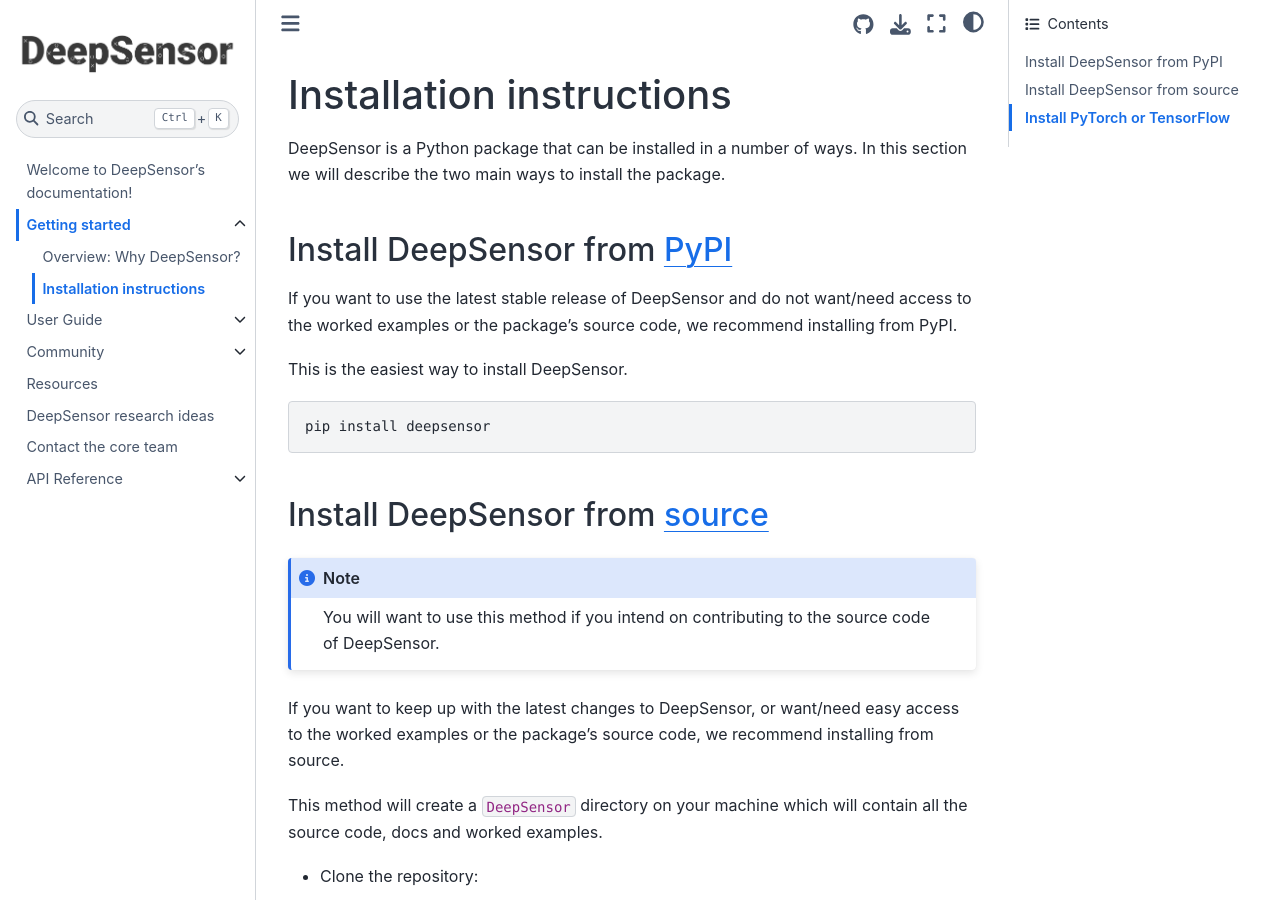
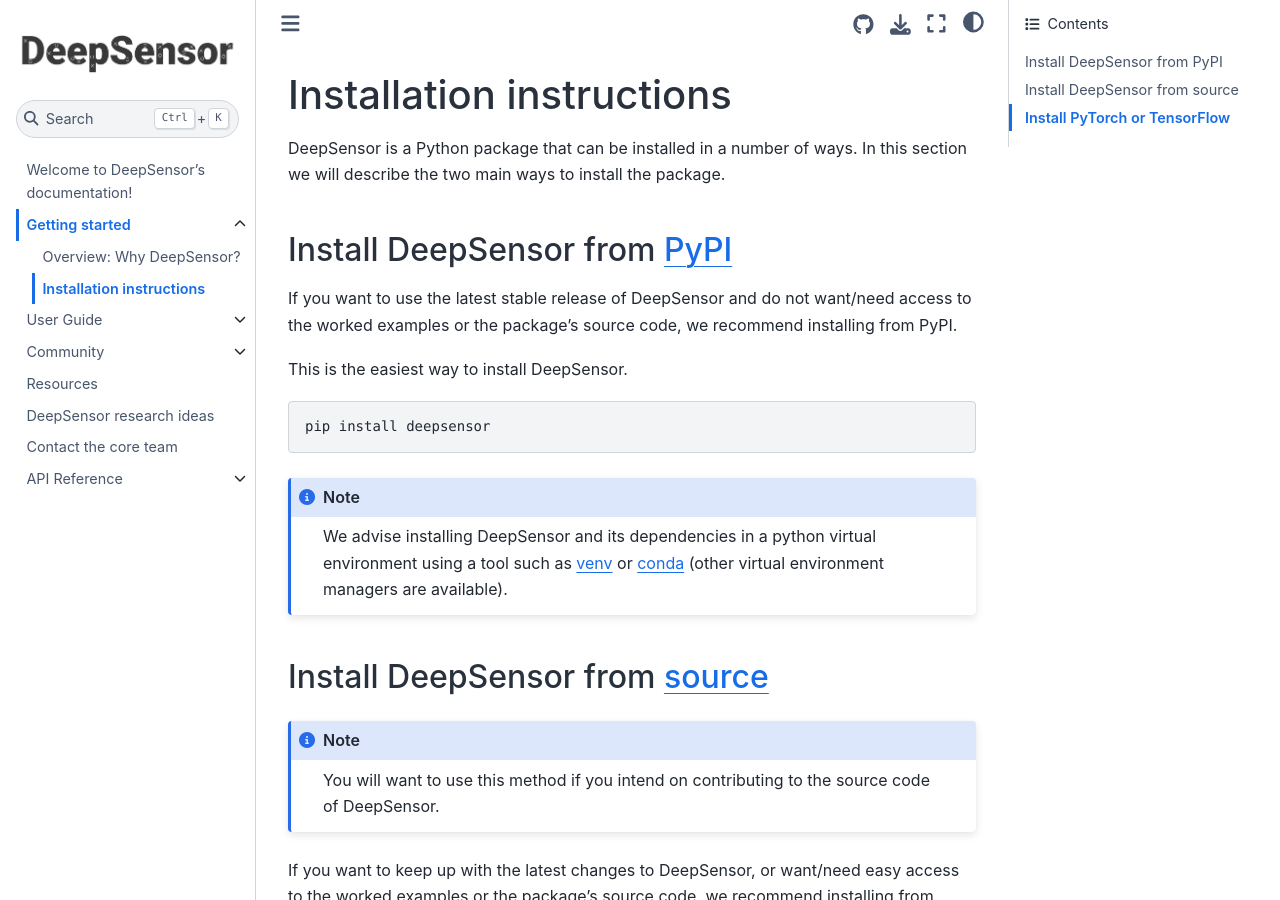
Before and after one commit to alan-turing-institute/deepsensor, a Jupyter Book: the page built from docs/getting-started/installation.md, in a window 1280 px wide and 900 px high. Built offline with Jupyter Book 1.0.4 settings and Sphinx 7.4.7 and the Sphinx Book theme 1.1.4, drawn with Linux system fonts in a browser that asks for light colours; pages that are not in the unit, such as notebooks, are missing from menus.

Commit message:
add note on virtual environments

````diff
--- a/docs/getting-started/installation.md
+++ b/docs/getting-started/installation.md
@@ -10,6 +10,10 @@
 
 ```bash
 pip install deepsensor
+```
+
+```{note}
+We advise installing DeepSensor and its dependencies in a python virtual environment using a tool such as [venv](https://docs.python.org/3/library/venv.html) or [conda](https://conda.io/projects/conda/en/latest/user-guide/getting-started.html#managing-python) (other virtual environment managers are available).
 ```
 
 ## Install DeepSensor from [source](https://github.com/tom-andersson/deepsensor)
````
